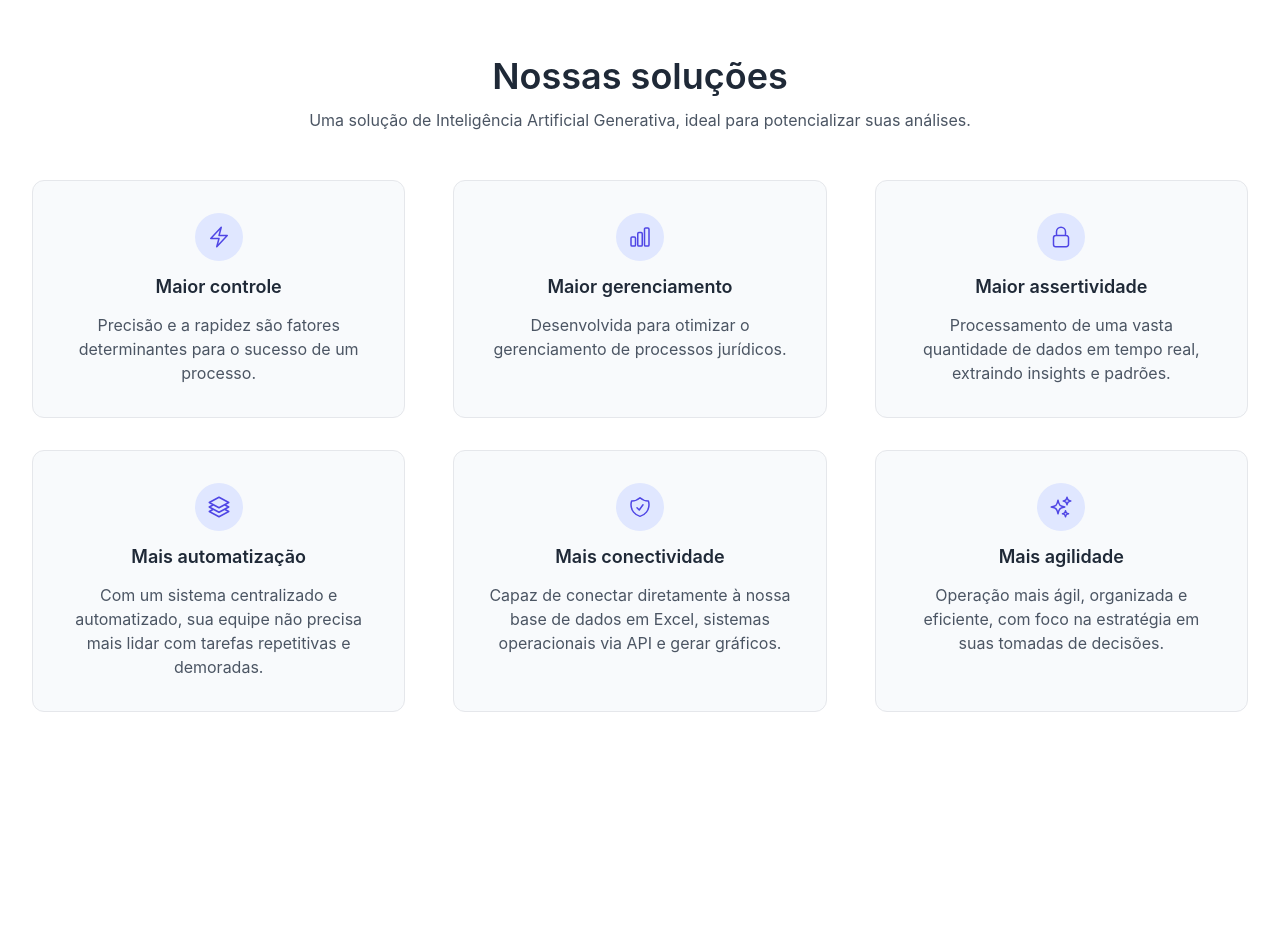
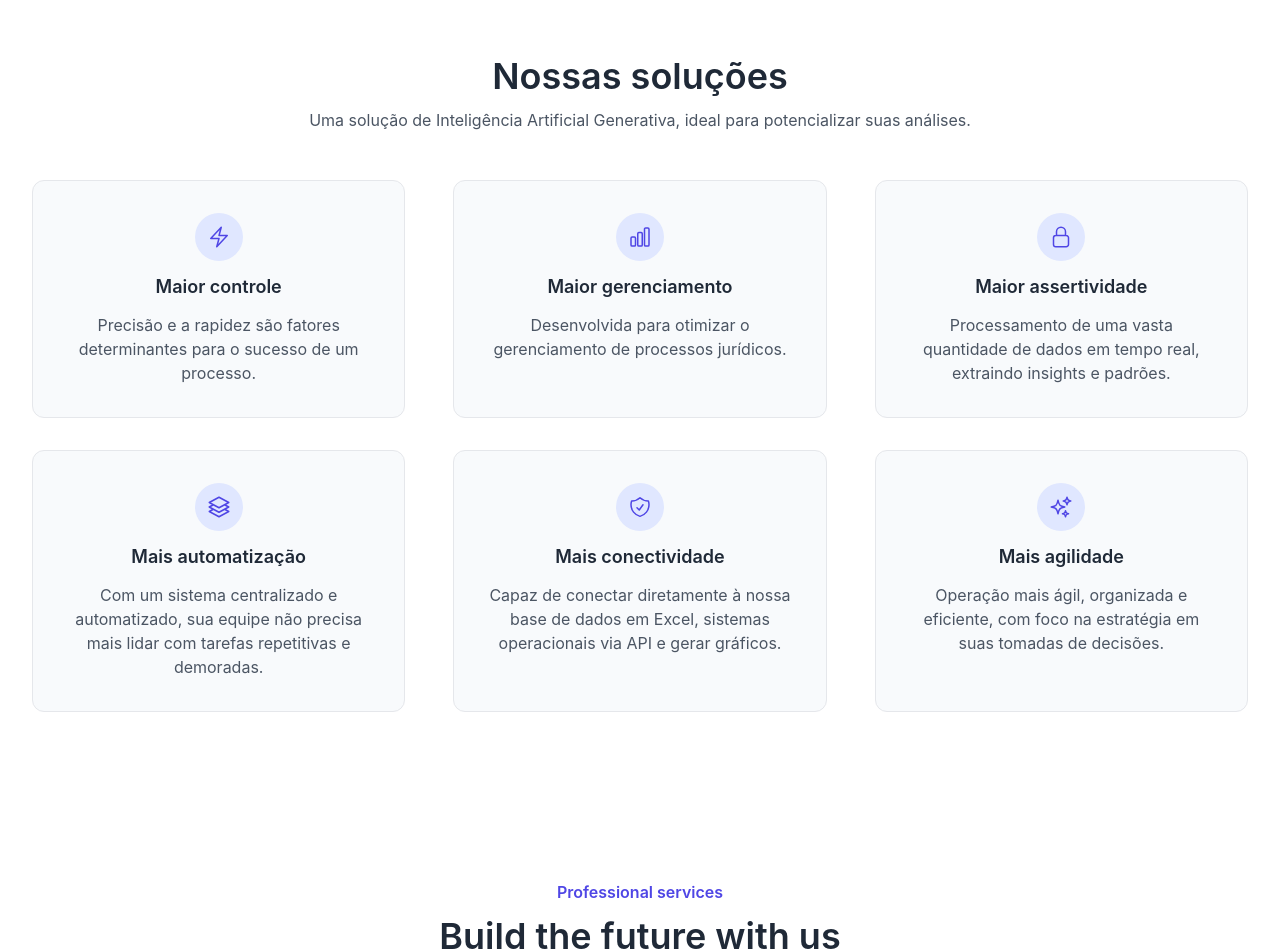
Before and after one commit to System-Apollo/FRONT_T.IA.GO, a Next.js app: page /solucoes in a window 1280 px wide. Shown: the top 952 px of the page. Before the commit the page ends 800 px from the top, so only its background shows below. Built offline with nearby package versions, Linux system fonts and the light colour scheme.

Commit message:
✨ feat: added secondsection to solucoes index

```diff
--- a/src/pages/solucoes/index.tsx
+++ b/src/pages/solucoes/index.tsx
@@ -1,10 +1,12 @@
 import FirstSection from "./firstSection";
+import SecondSection from "./secondSection";
 
 
 export default function Solucoes() {
   return (
     <>
       <FirstSection/>
+      <SecondSection/>
     </>
   );
 }
```
